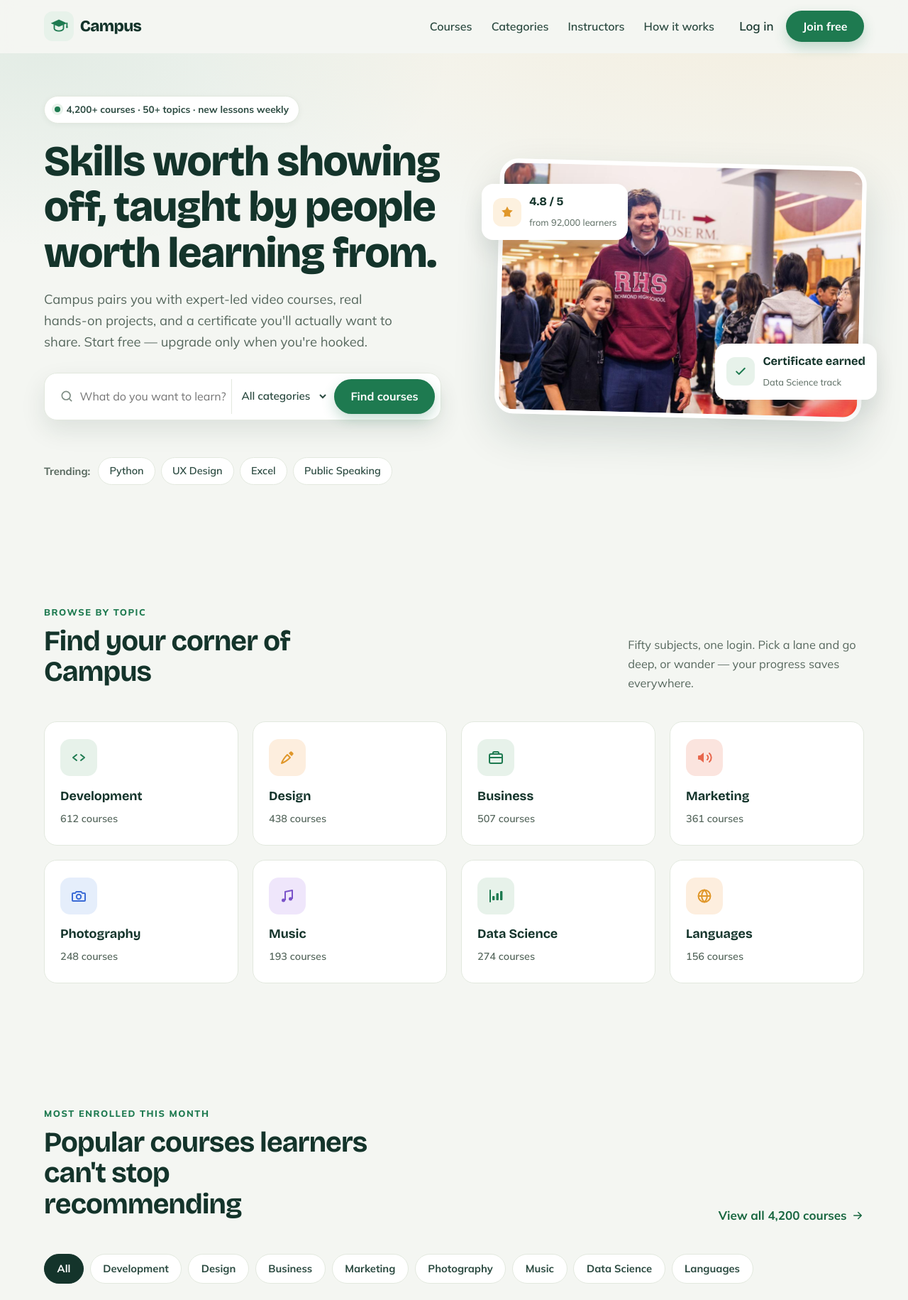
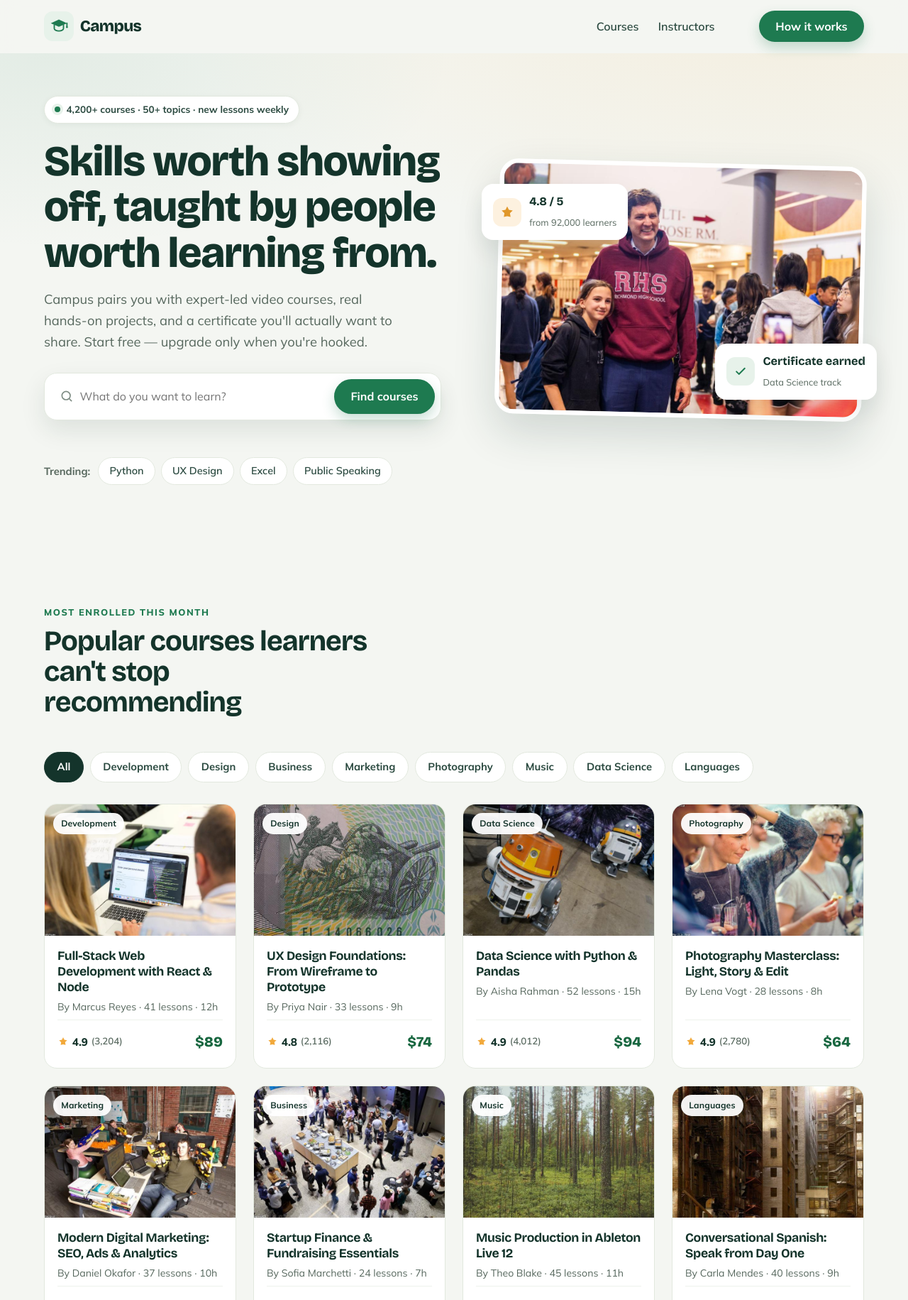
Before and after one commit to mohamad-jvd/Rozvin-academy, a Django app: page / in a window 1280 px wide. Shown: the top 1831 px of the page at 71% size. Run offline with Django 5.2, Linux system fonts and the light colour scheme; some libraries are stand-ins or nearby versions.

Commit message:
template amendment
delete category , join , login , search category

```diff
--- a/app_course/templates/index.html
+++ b/app_course/templates/index.html
@@ -35,13 +35,12 @@
       <nav class="main-nav" id="mainNav" aria-label="Primary">
         <ul class="nav-list">
           <li><a href="#courses">Courses</a></li>
-          <li><a href="#categories">Categories</a></li>
+
           <li><a href="#instructors">Instructors</a></li>
-          <li><a href="#how">How it works</a></li>
+          <li><a href=""></a></li>
         </ul>
         <div class="nav-cta">
-          <a class="link-plain" href="#">Log in</a>
-          <a class="btn btn-brand" href="#courses">Join free</a>
+          <a class="btn btn-brand" href="#how">How it works</a>
         </div>
       </nav>
 
@@ -72,15 +71,7 @@
               <input type="text" id="q" name="q" placeholder="What do you want to learn?" autocomplete="off">
             </div>
             <label class="visually-hidden" for="cat">Category</label>
-            <select id="cat" name="cat" class="search-select">
-              <option value="">All categories</option>
-              <option>Development</option>
-              <option>Design</option>
-              <option>Business</option>
-              <option>Marketing</option>
-              <option>Data Science</option>
-              <option>Languages</option>
-            </select>
+
             <button class="btn btn-brand search-submit" type="submit">Find courses</button>
           </form>
           <p class="search-note" id="searchNote" role="status" aria-live="polite"></p>
@@ -121,60 +112,7 @@
     </section>
 
     <!-- ============ CATEGORIES ============ -->
-    <section class="section categories" id="categories" aria-labelledby="cat-title">
-      <div class="container">
-        <div class="section-head">
-          <div>
-            <p class="kicker">Browse by topic</p>
-            <h2 id="cat-title">Find your corner of Campus</h2>
-          </div>
-          <p class="section-sub">Fifty subjects, one login. Pick a lane and go deep, or wander — your progress saves everywhere.</p>
-        </div>
 
-        <ul class="cat-grid reveal">
-          <li><a class="cat-tile" href="#courses">
-            <span class="cat-ico ico-dev" aria-hidden="true"><svg viewBox="0 0 24 24" width="24" height="24"><path d="m9 8-5 4 5 4M15 8l5 4-5 4" fill="none" stroke="currentColor" stroke-width="2" stroke-linecap="round" stroke-linejoin="round"/></svg></span>
-            <span class="cat-name">Development</span>
-            <span class="cat-count">612 courses</span>
-          </a></li>
-          <li><a class="cat-tile" href="#courses">
-            <span class="cat-ico ico-design" aria-hidden="true"><svg viewBox="0 0 24 24" width="24" height="24"><path d="M4 20s2-6 8-12l4 4C10 18 4 20 4 20Z" fill="none" stroke="currentColor" stroke-width="2" stroke-linejoin="round"/><path d="m14 6 4 4 2.2-2.2a1.6 1.6 0 0 0 0-2.2l-1.8-1.8a1.6 1.6 0 0 0-2.2 0L14 6Z" fill="currentColor"/></svg></span>
-            <span class="cat-name">Design</span>
-            <span class="cat-count">438 courses</span>
-          </a></li>
-          <li><a class="cat-tile" href="#courses">
-            <span class="cat-ico ico-biz" aria-hidden="true"><svg viewBox="0 0 24 24" width="24" height="24"><rect x="3" y="7" width="18" height="13" rx="2" fill="none" stroke="currentColor" stroke-width="2"/><path d="M8 7V5.5A1.5 1.5 0 0 1 9.5 4h5A1.5 1.5 0 0 1 16 5.5V7M3 12h18" fill="none" stroke="currentColor" stroke-width="2" stroke-linecap="round"/></svg></span>
-            <span class="cat-name">Business</span>
-            <span class="cat-count">507 courses</span>
-          </a></li>
-          <li><a class="cat-tile" href="#courses">
-            <span class="cat-ico ico-mkt" aria-hidden="true"><svg viewBox="0 0 24 24" width="24" height="24"><path d="M3 10v4a1 1 0 0 0 1 1h2l5 4V5L6 9H4a1 1 0 0 0-1 1Z" fill="currentColor"/><path d="M16 9a4 4 0 0 1 0 6" fill="none" stroke="currentColor" stroke-width="2" stroke-linecap="round"/><path d="M19 6a8 8 0 0 1 0 12" fill="none" stroke="currentColor" stroke-width="2" stroke-linecap="round"/></svg></span>
-            <span class="cat-name">Marketing</span>
-            <span class="cat-count">361 courses</span>
-          </a></li>
-          <li><a class="cat-tile" href="#courses">
-            <span class="cat-ico ico-photo" aria-hidden="true"><svg viewBox="0 0 24 24" width="24" height="24"><path d="M4 8h3l1.5-2h7L17 8h3a1 1 0 0 1 1 1v9a1 1 0 0 1-1 1H4a1 1 0 0 1-1-1V9a1 1 0 0 1 1-1Z" fill="none" stroke="currentColor" stroke-width="2" stroke-linejoin="round"/><circle cx="12" cy="13" r="3.2" fill="none" stroke="currentColor" stroke-width="2"/></svg></span>
-            <span class="cat-name">Photography</span>
-            <span class="cat-count">248 courses</span>
-          </a></li>
-          <li><a class="cat-tile" href="#courses">
-            <span class="cat-ico ico-music" aria-hidden="true"><svg viewBox="0 0 24 24" width="24" height="24"><path d="M9 18V6l10-2v12" fill="none" stroke="currentColor" stroke-width="2" stroke-linejoin="round"/><circle cx="6.5" cy="18" r="2.5" fill="currentColor"/><circle cx="16.5" cy="16" r="2.5" fill="currentColor"/></svg></span>
-            <span class="cat-name">Music</span>
-            <span class="cat-count">193 courses</span>
-          </a></li>
-          <li><a class="cat-tile" href="#courses">
-            <span class="cat-ico ico-data" aria-hidden="true"><svg viewBox="0 0 24 24" width="24" height="24"><path d="M4 20V4" fill="none" stroke="currentColor" stroke-width="2" stroke-linecap="round"/><rect x="7" y="12" width="3.4" height="6" rx="1" fill="currentColor"/><rect x="12.5" y="8" width="3.4" height="10" rx="1" fill="currentColor"/><rect x="18" y="5" width="3.4" height="13" rx="1" fill="currentColor"/></svg></span>
-            <span class="cat-name">Data Science</span>
-            <span class="cat-count">274 courses</span>
-          </a></li>
-          <li><a class="cat-tile" href="#courses">
-            <span class="cat-ico ico-lang" aria-hidden="true"><svg viewBox="0 0 24 24" width="24" height="24"><circle cx="12" cy="12" r="8.5" fill="none" stroke="currentColor" stroke-width="2"/><path d="M3.5 12h17M12 3.5c2.4 2.3 3.8 5.4 3.8 8.5S14.4 18.2 12 20.5C9.6 18.2 8.2 15.1 8.2 12S9.6 5.8 12 3.5Z" fill="none" stroke="currentColor" stroke-width="2" stroke-linejoin="round"/></svg></span>
-            <span class="cat-name">Languages</span>
-            <span class="cat-count">156 courses</span>
-          </a></li>
-        </ul>
-      </div>
-    </section>
 
     <!-- ============ POPULAR COURSES ============ -->
     <section class="section courses" id="courses" aria-labelledby="courses-title">
@@ -184,9 +122,7 @@
             <p class="kicker">Most enrolled this month</p>
             <h2 id="courses-title">Popular courses learners can't stop recommending</h2>
           </div>
-          <a class="link-arrow" href="#">View all 4,200 courses
-            <svg viewBox="0 0 24 24" width="18" height="18" aria-hidden="true"><path d="M5 12h13M13 6l6 6-6 6" fill="none" stroke="currentColor" stroke-width="2" stroke-linecap="round" stroke-linejoin="round"/></svg>
-          </a>
+
         </div>
 
         <div class="filter-bar" role="tablist" aria-label="Filter courses by category">
```
